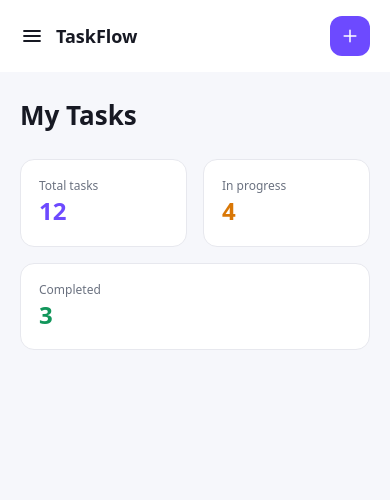
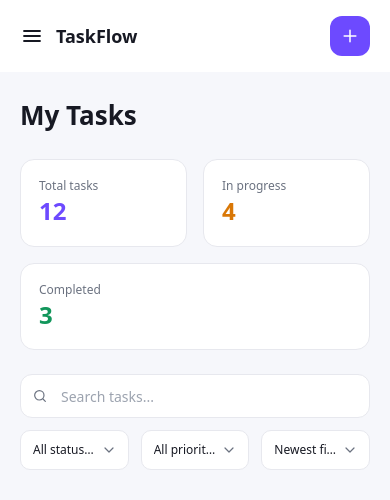
Before and after one commit to LagodaAnna/Task-flow, a React (Vite) app: page / in a window 390 px wide. Shown: the top 500 px of the page. Built offline with nearby package versions, Linux system fonts and the light colour scheme; a web font is replaced by a local one.

Commit message:
feat: add responsive Search and Task filters

```diff
--- a/src/App.tsx
+++ b/src/App.tsx
@@ -1,6 +1,7 @@
 import Sidebar from './components/Sidebar/Sidebar'
 import Header from './components/Header/Header'
 import Stats from './components/Stats/Stats'
+import TaskFilters from './components/TaskFilters/TaskFilters'
 
 function App() {
   return (
@@ -8,8 +9,9 @@ function App() {
       <Sidebar />
       <div className="flex flex-1 flex-col gap-6">
         <Header />
-        <main>
+        <main className="flex flex-col gap-6">
           <Stats />
+          <TaskFilters />
         </main>
       </div>
     </div>
--- /dev/null
+++ b/src/components/FilterSelect/FilterSelect.tsx
@@ -0,0 +1,35 @@
+import ChevronDownIcon from '../Icon/ChevronDownIcon'
+
+type FilterSelectProps = {
+  label: string
+  id: string
+  name: string
+  options: string[]
+}
+
+function FilterSelect({ label, id, name, options }: FilterSelectProps) {
+  return (
+    <div className="relative">
+      <label htmlFor={id} className="sr-only">
+        {label}
+      </label>
+      <select
+        id={id}
+        name={name}
+        className="h-10 w-full appearance-none truncate rounded-[10px] border border-border bg-surface pl-3 pr-8 text-xs font-medium text-text lg:h-11 lg:w-[156px] lg:rounded-md lg:text-sm"
+      >
+        {options.map((option) => (
+          <option key={option} value={option}>
+            {option}
+          </option>
+        ))}
+      </select>
+      <ChevronDownIcon
+        aria-hidden="true"
+        className="pointer-events-none absolute right-3 top-1/2 size-4 -translate-y-1/2 text-text-muted"
+      />
+    </div>
+  )
+}
+
+export default FilterSelect
--- /dev/null
+++ b/src/components/TaskFilters/TaskFilters.tsx
@@ -0,0 +1,52 @@
+import SearchIcon from '../Icon/SearchIcon'
+import FilterSelect from '../FilterSelect/FilterSelect'
+
+const STATUS_OPTIONS = ['All statuses', 'To do', 'In progress', 'Completed']
+const PRIORITY_OPTIONS = ['All priorities', 'Low', 'Medium', 'High']
+const SORT_OPTIONS = ['Newest first', 'Oldest first']
+
+function TaskFilters() {
+  return (
+    <search aria-label="Search and filter tasks">
+      <form
+        className="flex flex-col gap-3 lg:flex-row lg:items-center"
+        onSubmit={(event) => event.preventDefault()}
+      >
+        <div className="relative lg:flex-1">
+          <label htmlFor="search-tasks" className="sr-only">
+            Search tasks
+          </label>
+          <SearchIcon
+            aria-hidden="true"
+            className="pointer-events-none absolute left-3 top-1/2 size-4 -translate-y-1/2 text-text-muted"
+          />
+          <input
+            id="search-tasks"
+            name="search"
+            type="search"
+            placeholder="Search tasks..."
+            className="h-11 w-full rounded-md border border-border bg-surface pl-10 pr-3 text-sm text-text placeholder:text-text-placeholder"
+          />
+        </div>
+
+        <div className="grid grid-cols-3 gap-3 lg:flex">
+          <FilterSelect
+            id="status-filter"
+            name="status"
+            label="Filter by status"
+            options={STATUS_OPTIONS}
+          />
+          <FilterSelect
+            id="priority-filter"
+            name="priority"
+            label="Filter by priority"
+            options={PRIORITY_OPTIONS}
+          />
+          <FilterSelect id="sort-filter" name="sort" label="Sort tasks" options={SORT_OPTIONS} />
+        </div>
+      </form>
+    </search>
+  )
+}
+
+export default TaskFilters
--- a/src/index.css
+++ b/src/index.css
@@ -30,6 +30,7 @@
   /* Text */
   --color-text: #171923;
   --color-text-muted: #6b7280;
+  --color-text-placeholder: #9ca3af;
 
   /* Brand */
   --color-primary: #6d4aff;
```
Also changed, not shown: 1 other file (tests, documents, lock files or other folders).
